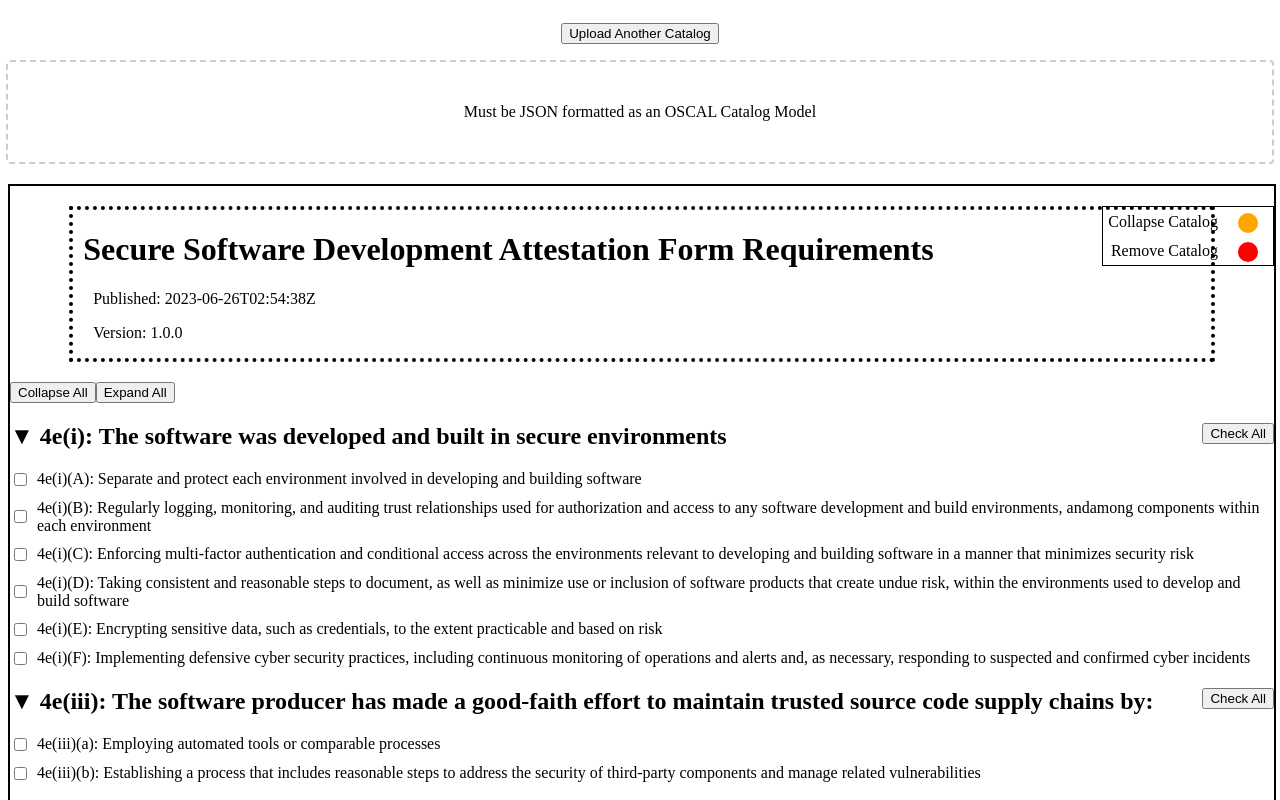
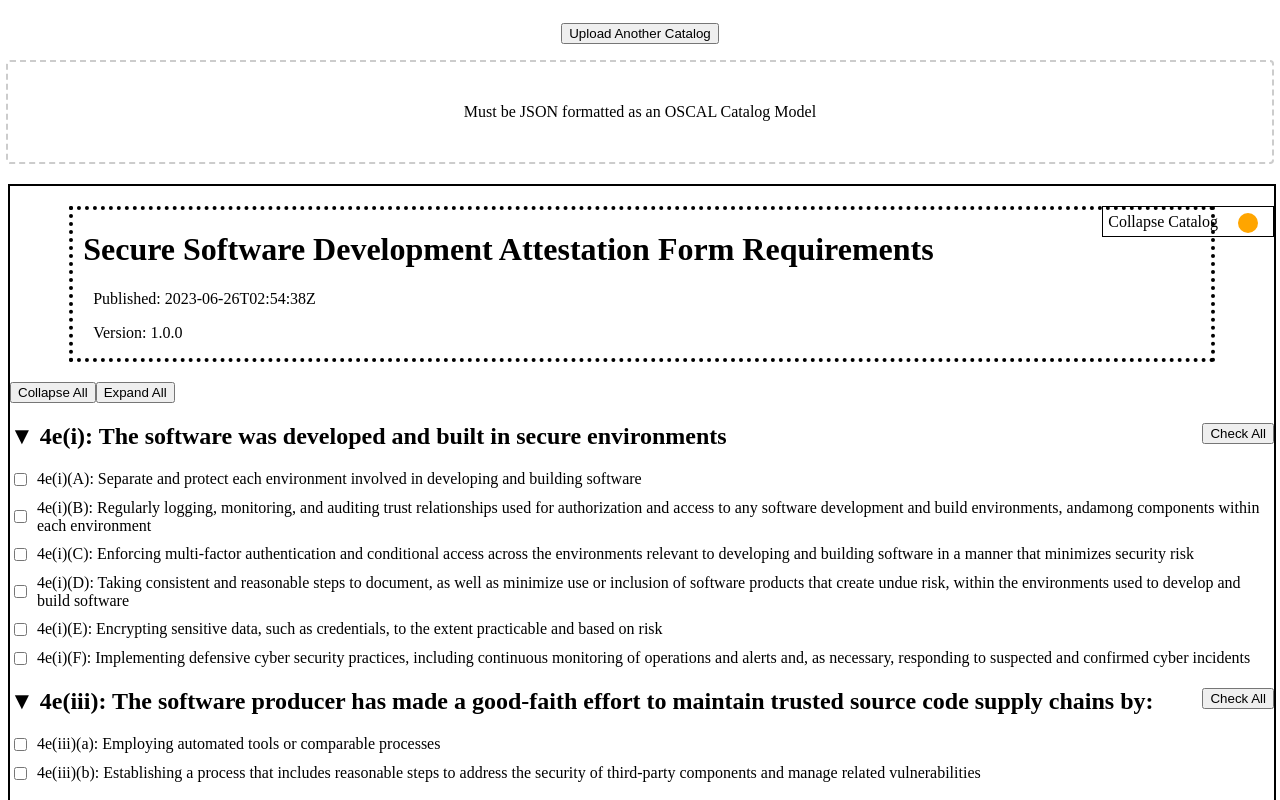
Before and after one commit to SoftwareDesignLab/Secure-Software-Self-Attestation, an Angular app in the folder web_app/sdlc-checklist/: page / in a window 1280 px wide. Shown: the top 800 px of the page. Built offline with nearby package versions, Linux system fonts and the light colour scheme.

Commit message:
Made a set of non-removable catalogs, and added the default catalog to it

```diff
--- a/web_app/sdlc-checklist/src/app/app.component.html
+++ b/web_app/sdlc-checklist/src/app/app.component.html
@@ -8,8 +8,8 @@
       <div (click)="toggleExpansion(catalog.uuid)"
            [className]="isShown(catalog.uuid) ? 'circle-button orange' : 'circle-button green'">
       </div><br>
-      <p class="button-caption">Remove Catalog</p>
-      <div (click)="removeCatalog(catalog.uuid)" class="circle-button red"></div>
+      <p class="button-caption" *ngIf="isRemovable(catalog.uuid)">Remove Catalog</p>
+      <div (click)="removeCatalog(catalog.uuid)" class="circle-button red" *ngIf="isRemovable(catalog.uuid)"></div>
     </div>
     <app-catalog-info [uuid]="catalog.uuid" [metadata]="catalog.metadata" *ngIf="catalog"></app-catalog-info>
     <div id="grid-container" [className]="isShown(catalog.uuid) ? 'grid-container' : 'grid-container hidden'" *ngIf="catalog">
--- a/web_app/sdlc-checklist/src/app/app.component.ts
+++ b/web_app/sdlc-checklist/src/app/app.component.ts
@@ -23,6 +23,7 @@ export class AppComponent {
   catalogData: CatalogData = {catalogs: []};
   showComponentsArray: any;
   hiddenCatalogs = new Set<String>();
+  permanent = new Set<String>(["d152b49c-39b4-4765-a961-75051dcf2293"]);
   @ViewChildren(GroupComponent) childComponents!: QueryList<GroupComponent>;
   control: string = "Ungrouped Controls";
 
@@ -58,4 +59,8 @@ export class AppComponent {
     let catalogs = this.catalogData.catalogs
     catalogs = catalogs.splice(catalogs.findIndex((value)=>{value.uuid === uuid}))
   }
+
+  isRemovable(uuid: String): boolean {
+    return !this.permanent.has(uuid);
+  }
 }
```
